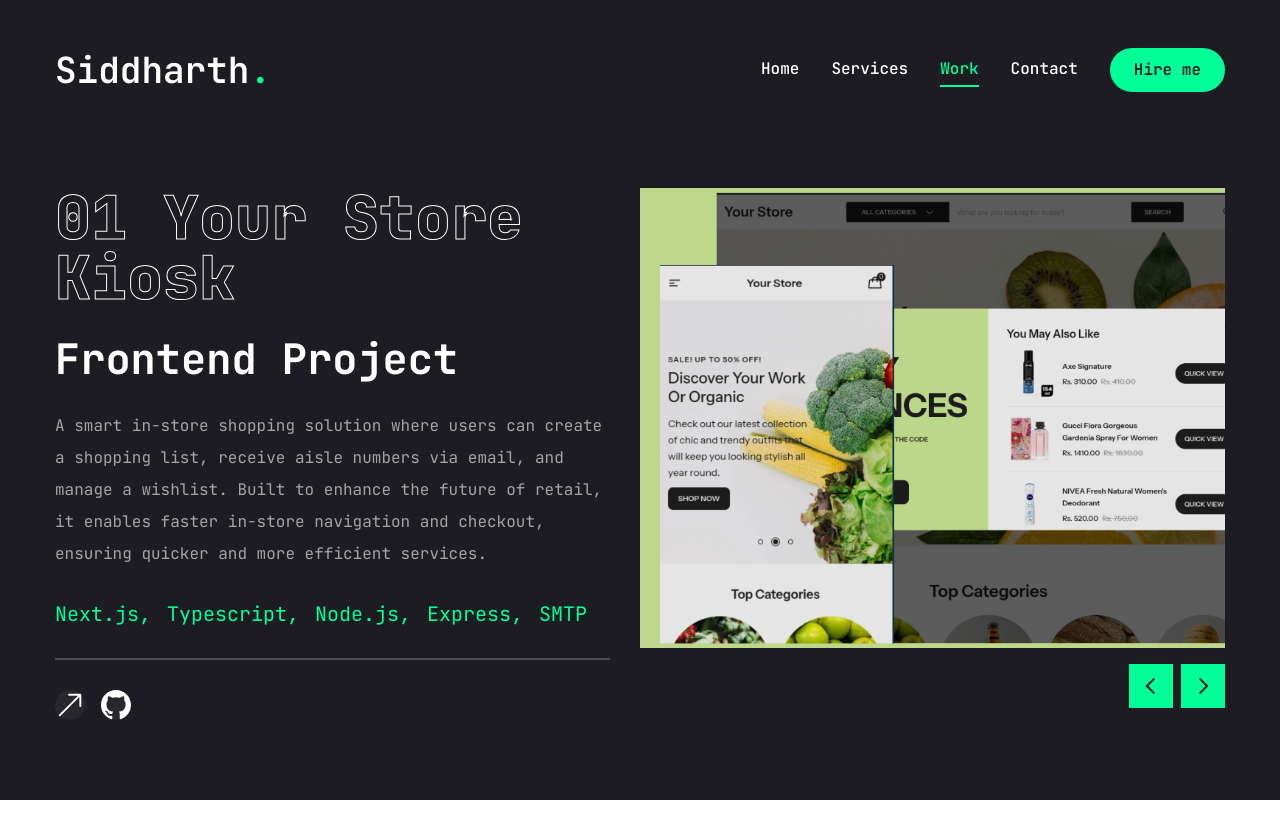
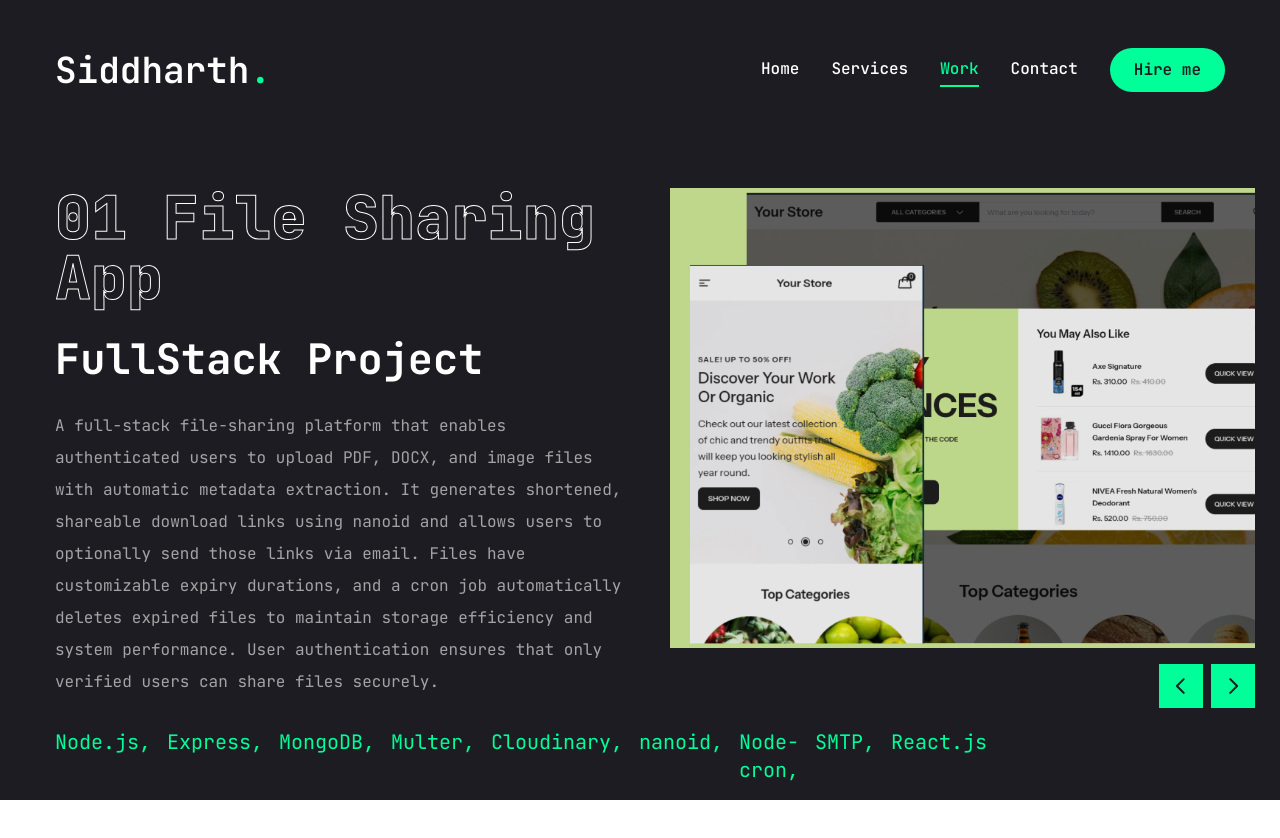
Before and after one commit to Sidd2712/Portfolio, a Next.js app: page /work in a window 1280 px wide. Shown: the top 838 px of the page. Before the commit the page ends 804 px from the top, so only its background shows below. Built offline with nearby package versions, Linux system fonts and the light colour scheme.

Commit message:
ADDED PROJECTS

```diff
--- a/app/work/page.jsx
+++ b/app/work/page.jsx
@@ -11,24 +11,40 @@ import WorkSliderBtns from '@/components/WorkSliderBtns';
 
 const projects=[
   {
-    num:'01',
-    category:'frontend',
-    title: 'Your Store Kiosk',
-    description:'A smart in-store shopping solution where users can create a shopping list, receive aisle numbers via email, and manage a wishlist. Built to enhance the future of retail, it enables faster in-store navigation and checkout, ensuring quicker and more efficient services.',
-    stack:[{name:"Next.js"}, {name:"Typescript"}, {name:"Node.js"},{name:"Express"},{name:"SMTP"},],
-    image:'/assets/work/2.png',
-    live:"",
-    github:"https://github.com/Sidd2712/Walmart-Kiosk"
+    num: '01',
+    category: 'FullStack',
+    title: 'File Sharing App',
+    description: 'A full-stack file-sharing platform that enables authenticated users to upload PDF, DOCX, and image files with automatic metadata extraction. It generates shortened, shareable download links using nanoid and allows users to optionally send those links via email. Files have customizable expiry durations, and a cron job automatically deletes expired files to maintain storage efficiency and system performance. User authentication ensures that only verified users can share files securely.',
+    stack: [
+      { name: "Node.js" },
+      { name: "Express" },
+      { name: "MongoDB" },
+      { name: "Multer" },
+      { name: "Cloudinary" },
+      { name: "nanoid" },
+      { name: "Node-cron" },
+      { name: "SMTP" },
+      { name: "React.js"}
+    ],
+    image: '/assets/work/2.png',
+    live: "https://sharing-app-silk.vercel.app/",
+    github: "https://github.com/Sidd2712/Sharing-App"
   },
   {
-    num:'02',
-    category:'Full Stack',
-    title: 'Amazon Clone',
-    description:'A full-stack e-commerce app built with React, Firebase, PostCSS, and Stripe for payments, featuring user authentication, product browsing, and a responsive design for seamless shopping.',
-    stack:[{name:"ReactJs"}, {name:"Google Authenticator"}, {name:"Firebase"},],
-    image:'/assets/work/amazon-project.png',
-    live:"https://clone-16a98.web.app/",
-    github:"https://github.com/Sidd2712/Amazon-Clone"
+    num: '02',
+    category: 'fullstack',
+    title: 'URL Shortener Web App',
+    description: 'A full-stack URL shortener application where users can input long URLs and get shortened versions that redirect to the original site. It features input sanitization, rate limiting, and MongoDB persistence, with a clean Tailwind CSS interface for smooth interaction.',
+    stack: [
+      { name: "React.js" },
+      { name: "CSS" },
+      { name: "Node.js" },
+      { name: "Express.js" },
+      { name: "MongoDB" }
+    ],
+    image: '/assets/work/3.png',
+    live: "", // Add your live link once deployed
+    github: "https://github.com/Sidd2712/url_shortner"
   },
   {
     num:'03',
@@ -39,6 +55,26 @@ const projects=[
     image:'/assets/work/3.png',
     live:"",
     github:""
+  },
+  {
+    num:'04',
+    category:'frontend',
+    title: 'Your Store Kiosk',
+    description:'A smart in-store shopping solution where users can create a shopping list, receive aisle numbers via email, and manage a wishlist. Built to enhance the future of retail, it enables faster in-store navigation and checkout, ensuring quicker and more efficient services.',
+    stack:[{name:"Next.js"}, {name:"Typescript"}, {name:"Node.js"},{name:"Express"},{name:"SMTP"},],
+    image:'/assets/work/2.png',
+    live:"",
+    github:"https://github.com/Sidd2712/Walmart-Kiosk"
+  },
+  {
+    num:'05',
+    category:'Full Stack',
+    title: 'Amazon Clone',
+    description:'A full-stack e-commerce app built with React, Firebase, PostCSS, and Stripe for payments, featuring user authentication, product browsing, and a responsive design for seamless shopping.',
+    stack:[{name:"ReactJs"}, {name:"Google Authenticator"}, {name:"Firebase"},],
+    image:'/assets/work/amazon-project.png',
+    live:"https://clone-16a98.web.app/",
+    github:"https://github.com/Sidd2712/Amazon-Clone"
   },
 ]
 
```
